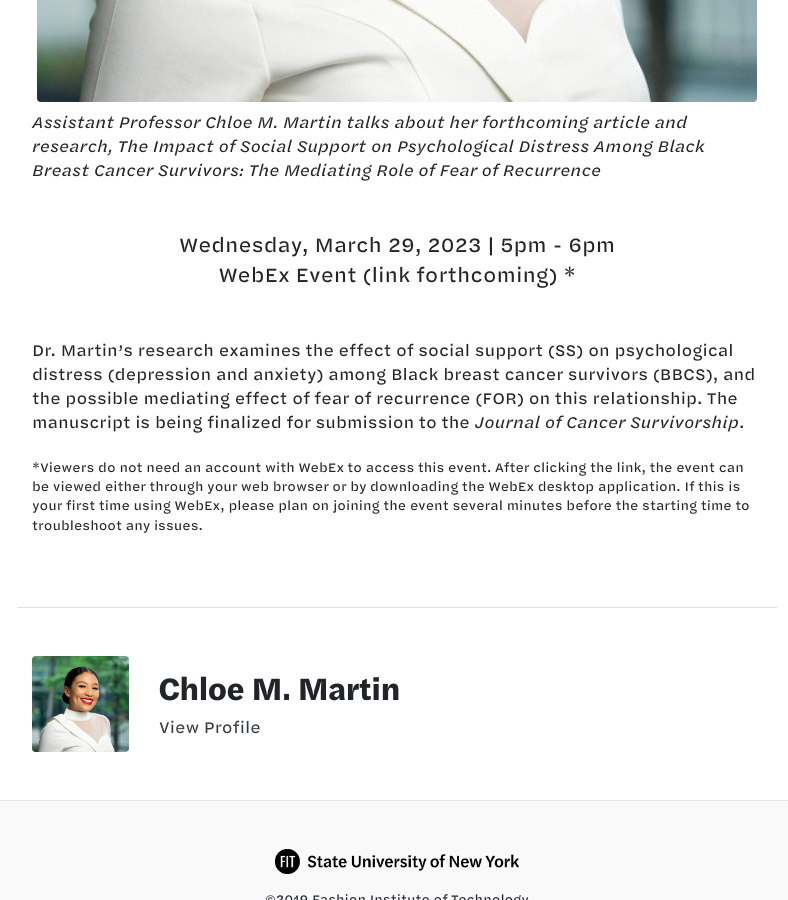
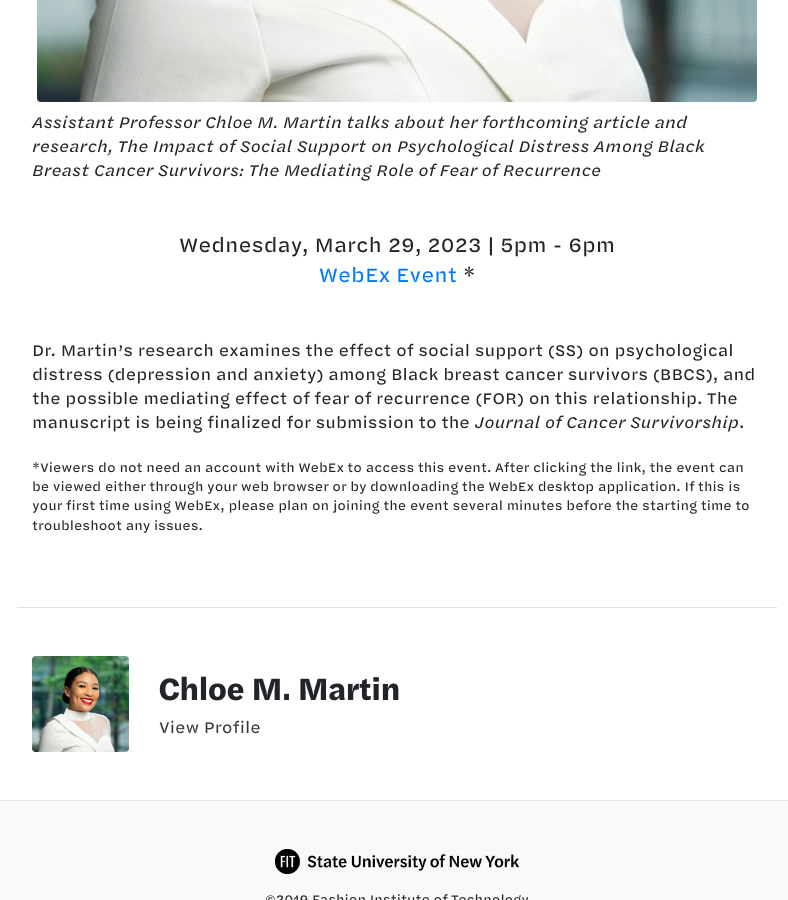
Before and after one commit to fit-authors/fit-authors.github.io, a Jekyll site: the page built from _events/2023-03-29-martin.md, in a window 1280 px wide and 900 px high, scrolled down 934 px. Shown: the whole window, without its empty margins (243-1031 px from the left). Built offline with Jekyll 4.4.1, drawn with Linux system fonts in a browser that asks for light colours; nearby versions of some CDN libraries.

Commit message:
martin link

```diff
--- a/_events/2023-03-29-martin.md
+++ b/_events/2023-03-29-martin.md
@@ -5,7 +5,7 @@ authors:
 event_title: 'Chloe M. Martin'
 description: "Assistant Professor Chloe M. Martin talks about her forthcoming article and research, The Impact of Social Support on Psychological Distress Among Black Breast Cancer Survivors: The Mediating Role of Fear of Recurrence"
 location: |
-  WebEx Event (link forthcoming)
+  [WebEx Event](https://fitnyc.webex.com/fitnyc/j.php?MTID=mf97bb3724f815588d4a56a24aee44ab3)
 
 event_details: Viewers do not need an account with WebEx to access this event. After clicking the link, the event can be viewed either through your web browser or by downloading the WebEx desktop application. If this is your first time using WebEx, please plan on joining the event several minutes before the starting time to troubleshoot any issues.
 time: 5pm - 6pm
```
